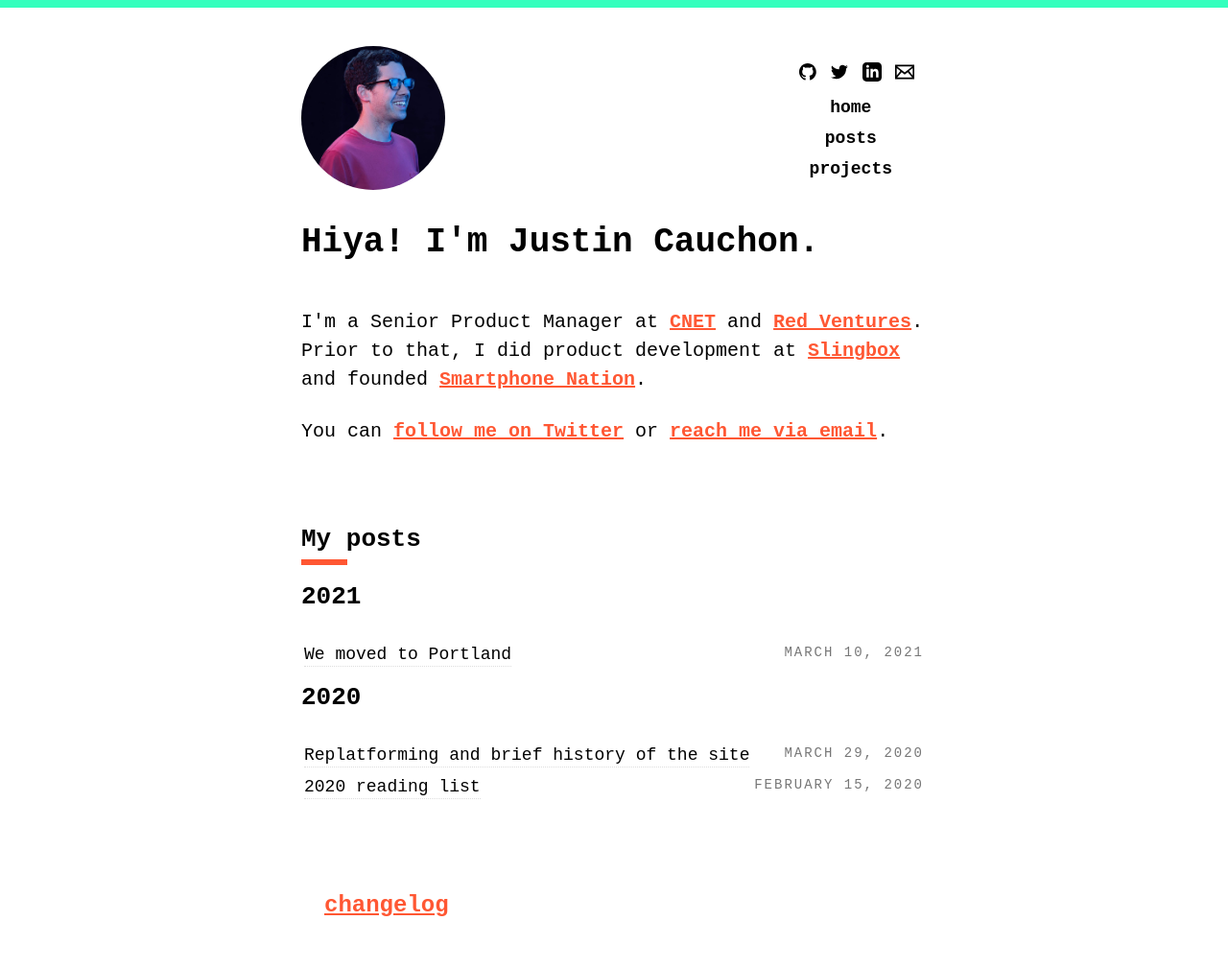
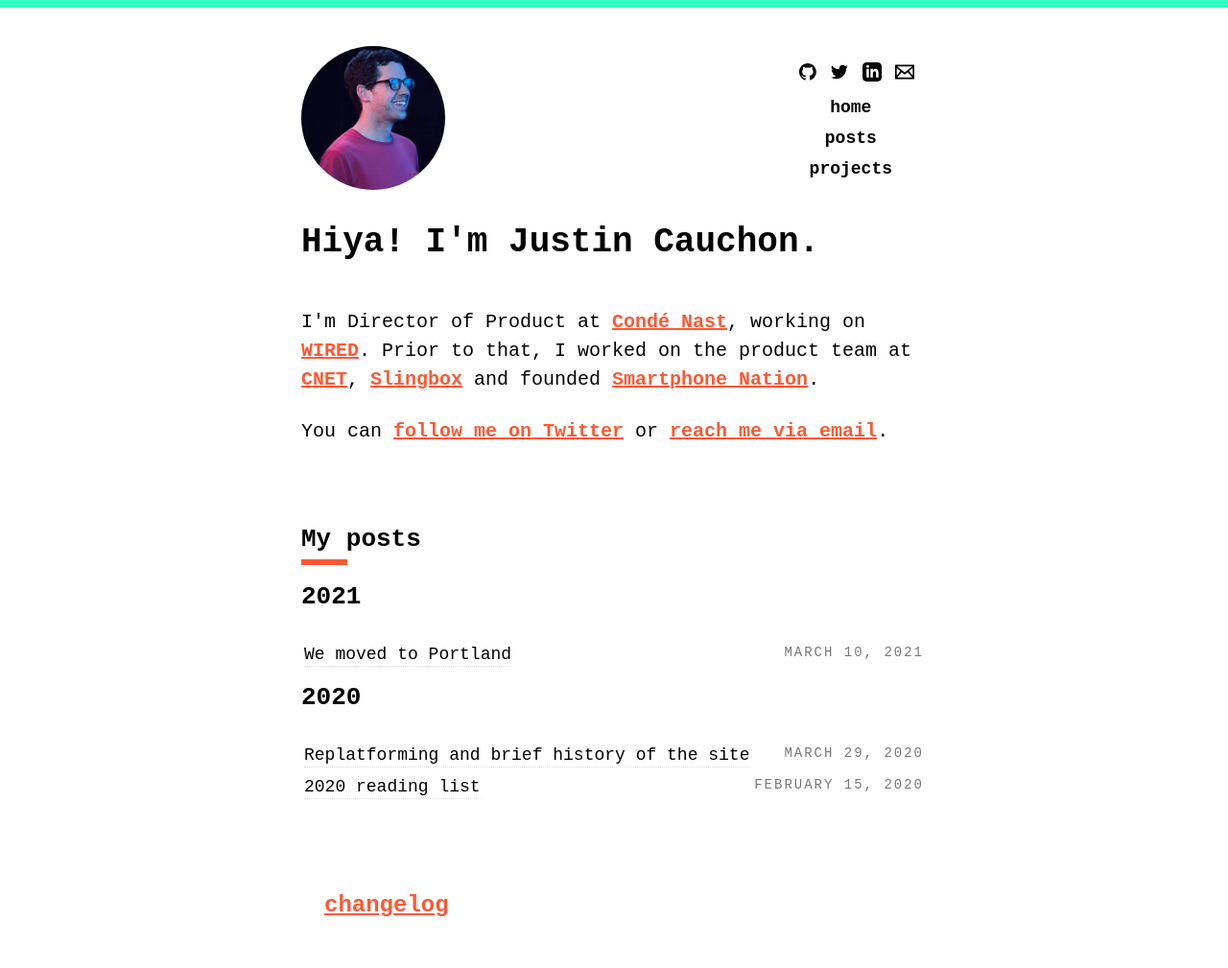
Before and after one commit to Cauchon/cauchon.github.io, a Jekyll site: the page built from index.html, in a window 1280 px wide. Shown: the whole page at 96% size. Built offline with Jekyll 4.4.1, drawn with Linux system fonts in a browser that asks for light colours; some web fonts are replaced.

Commit message:
Updated Jekyll and updated homepage
Homepage updated to reflect new job. Jekyll and dependencies updated.

```diff
--- a/index.html
+++ b/index.html
@@ -14,9 +14,7 @@
   <section class="content">
     <h1>Hiya! I'm Justin Cauchon.</h1>
 
-    <p>I'm a Senior Product Manager at <a href="https://cnet.com/">CNET</a> and <a href="https://www.redventures.com/">Red Ventures</a>. Prior to that, I did product development at
-      <a href="https://slingbox.com/">Slingbox</a> and founded <a href="https://smartphonenation.com/">Smartphone
-        Nation</a>.
+    <p>I'm Director of Product at <a href="https://www.condenast.com/">Condé Nast</a>, working on <a href="https://wired.com/">WIRED</a>. Prior to that, I worked on the product team at <a href="https://cnet.com/">CNET</a>, <a href="https://slingbox.com/">Slingbox</a> and founded <a href="https://smartphonenation.com/">Smartphone Nation</a>.
       </p>
       <p>
         <p>You can <a href="https://twitter.com/Cauchon/">follow me on Twitter</a> or <a href="&#109;&#097;&#105;&#108;&#116;&#111;:&#099;&#097;&#117;&#099;&#104;&#111;&#110;&#064;&#103;&#109;&#097;&#105;&#108;&#046;&#099;&#111;&#109;">reach me via email</a>.</p>
```
Also changed, not shown: Gemfile.lock.
